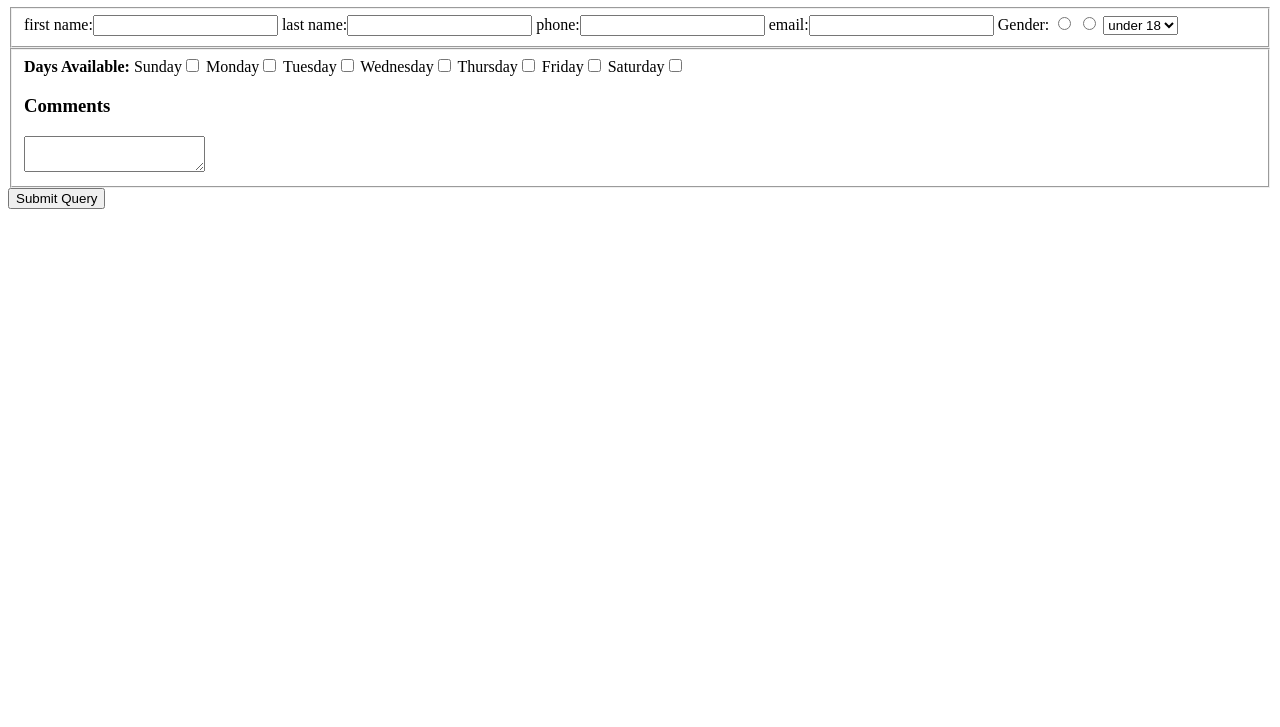
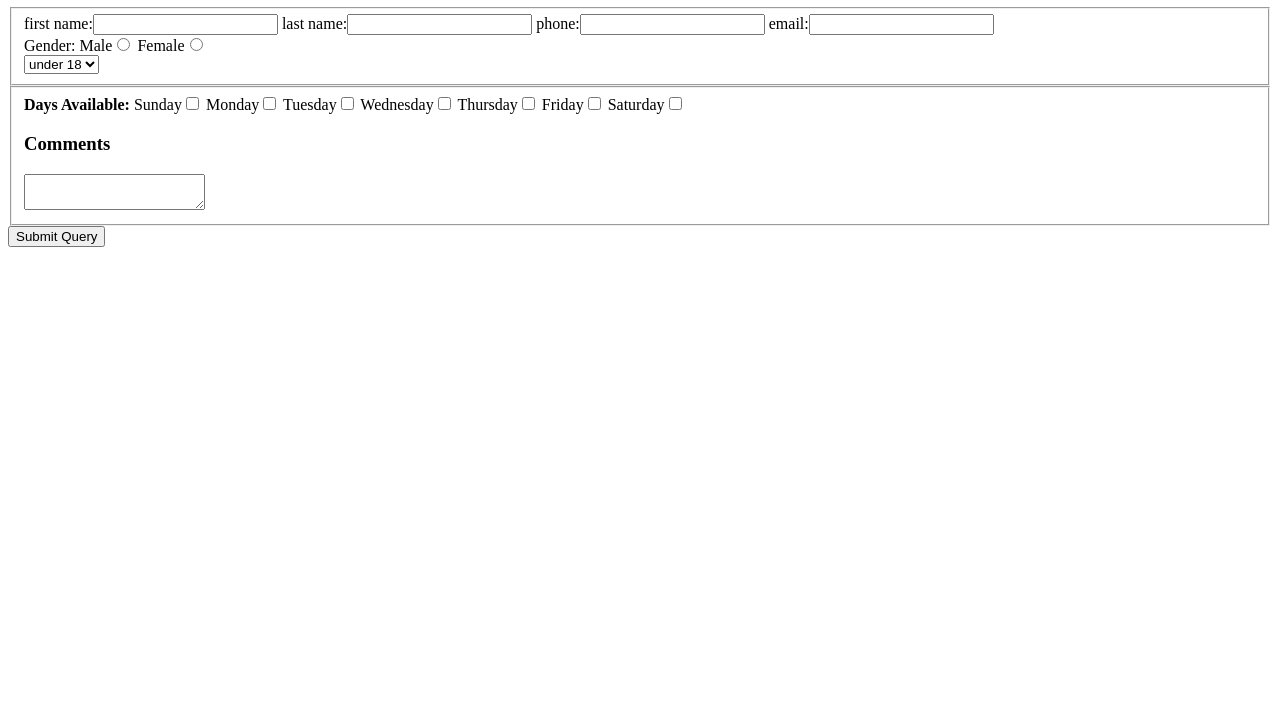
Before and after one commit to ursi-zz/webdev_lab5, a plain HTML site: page index.html in a window 1280 px wide. Shown: the part 73-800 px from the top of the page. Drawn offline with Linux system fonts and the light colour scheme.

Commit message:
updating index
adding labels to radio buttons

```diff
--- a/index.html
+++ b/index.html
@@ -16,12 +16,13 @@
       <label>last name:<input type="text" name="last_name_field"></label>
       <label>phone:<input type="text" name="phone_field"></label>
       <label>email:<input type="text" name="email_field"></label>
-
-
-      <label>Gender:
-        <input type="radio" name= "gender_field" value="Male"></label>
-        <input type="radio" name= "gender_field" value="Female"></label>
-
+    </div>
+    <div>
+        <label>Gender:</label>
+        <label>Male<input type="radio" name="gender_field" value="Male"></label>
+        <label>Female<input type="radio" name="gender_field" value="Female"></label>
+    </div>
+    <div>
       <select name="age_field" size="1">
         <option value="<18" selected>under 18</option>
         <option value=">18">over 18</option>
@@ -46,5 +47,6 @@
   </fieldset>
   <input type="hidden" name="hidden_field" value="ursi">
   <input type="submit" value="Submit Query">
+
 </body>
 </html>
```
